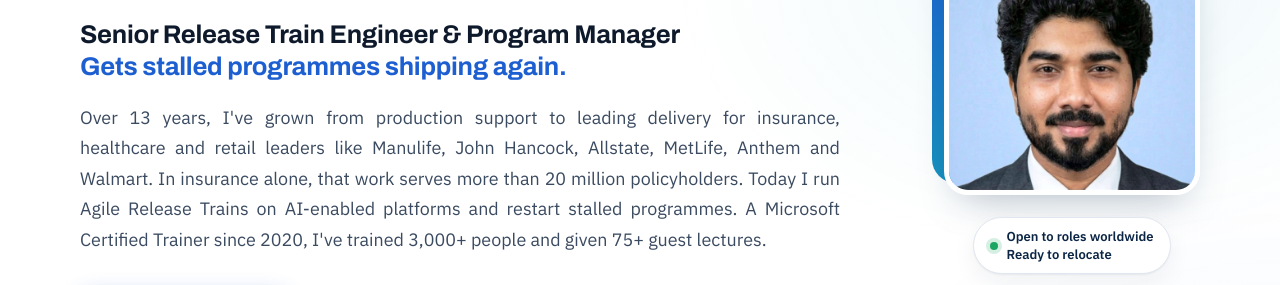
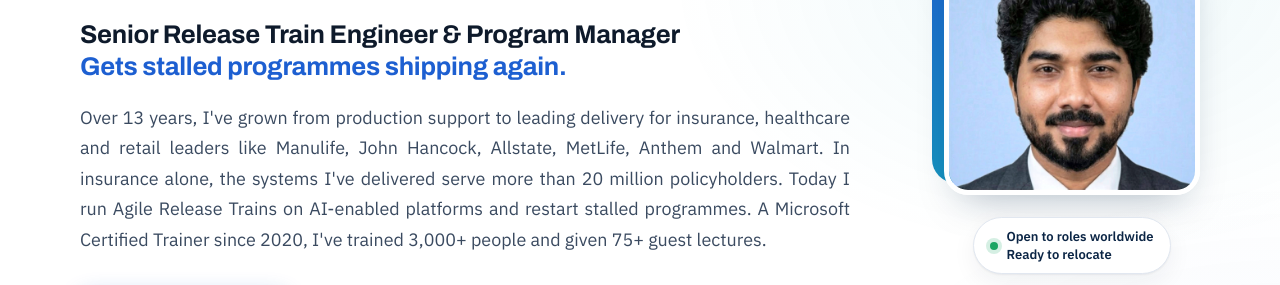
Before and after one commit to Madhan-I/Madhan-I.github.io, a Jekyll site: the page built from index.html, in a window 1280 px wide. Shown: the part 235-520 px from the top of the page. Built offline with Jekyll 4.4.1, drawn with Linux system fonts in a browser that asks for light colours.

Commit message:
Make insurance reach sentence concrete
Co-Authored-By: Claude Opus 5.5 <noreply@anthropic.com>
Claude-Session: https://claude.ai/code/session_01MFRrTt7LBDdX57m85KHNGp

```diff
--- a/_data/profile.yml
+++ b/_data/profile.yml
@@ -25,7 +25,7 @@ roles:
   - Senior Scrum Master
   - Microsoft Certified Trainer
 
-intro: "Over 13 years, I've grown from production support to leading delivery for insurance, healthcare and retail leaders like Manulife, John Hancock, Allstate, MetLife, Anthem and Walmart. In insurance alone, that work serves more than 20 million policyholders. Today I run Agile Release Trains on AI-enabled platforms and restart stalled programmes. A Microsoft Certified Trainer since 2020, I've trained 3,000+ people and given 75+ guest lectures."
+intro: "Over 13 years, I've grown from production support to leading delivery for insurance, healthcare and retail leaders like Manulife, John Hancock, Allstate, MetLife, Anthem and Walmart. In insurance alone, the systems I've delivered serve more than 20 million policyholders. Today I run Agile Release Trains on AI-enabled platforms and restart stalled programmes. A Microsoft Certified Trainer since 2020, I've trained 3,000+ people and given 75+ guest lectures."
 
 email: irulandi.madhan@gmail.com
 linkedin: https://www.linkedin.com/in/madhanirulandi
--- a/assets/css/style.css
+++ b/assets/css/style.css
@@ -447,7 +447,7 @@ nav .wrap { padding-block: 10px; }
 .rows li > span.subj { color: var(--ink); font-weight: 500; font-size: 15px; margin-top: 2px; }
 
 /* Hero intro: straight edges on both sides (justified) on wider screens */
-@media (min-width: 761px) { .hero-copy .lede { text-align: justify; text-justify: inter-word; max-width: 760px; } }
+@media (min-width: 761px) { .hero-copy .lede { text-align: justify; text-justify: inter-word; max-width: 770px; } }
 
 /* Hero name one step smaller */
 .hero-copy h1 { font-size: clamp(40px, 5.6vw, 76px); }
```
